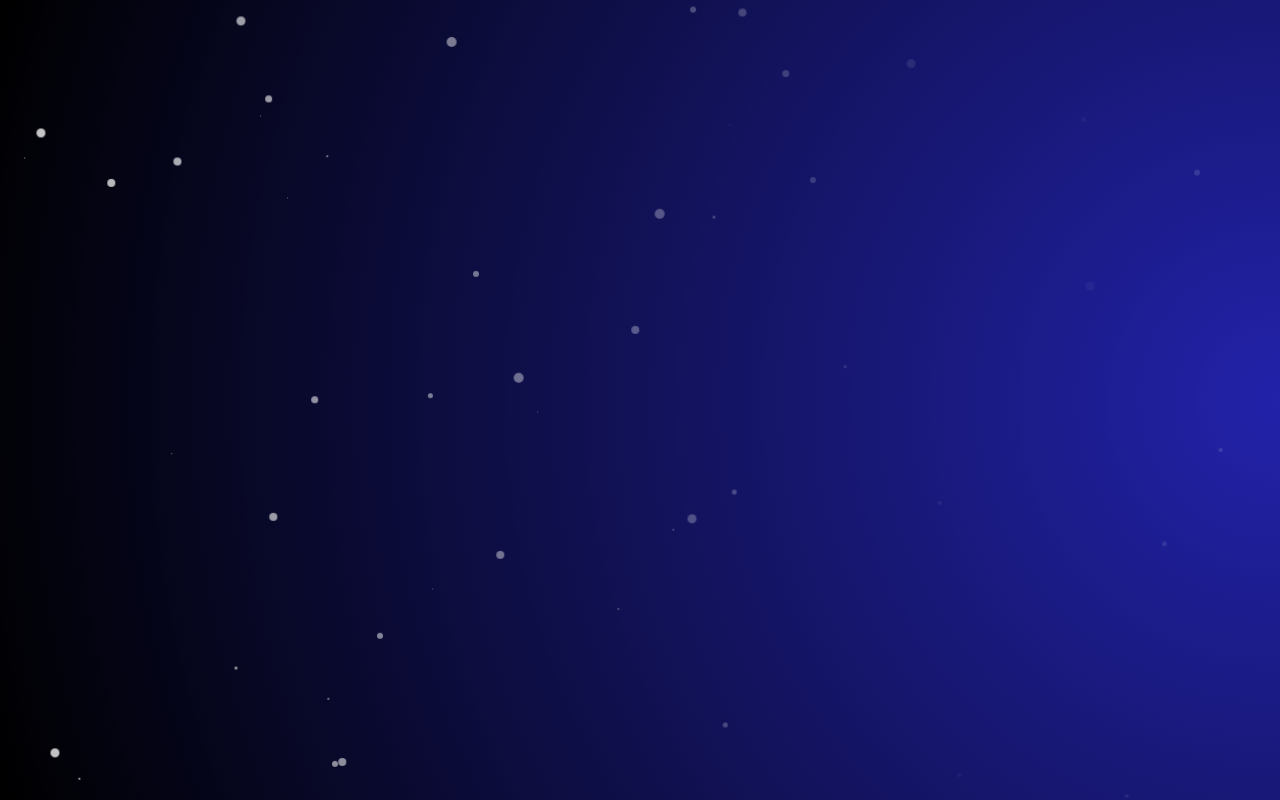
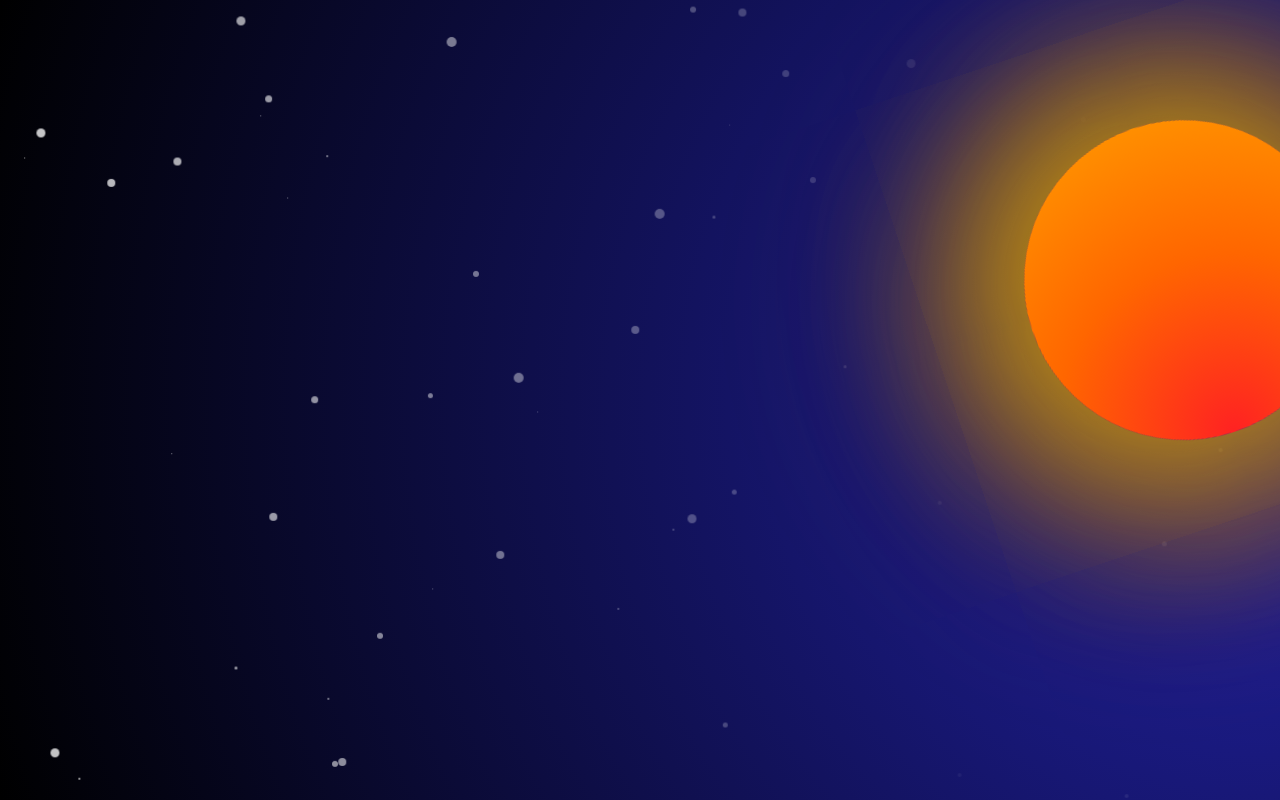
Before and after one commit to Faboid/portfolio, a React (Create React App) app: page / in a window 1280 px wide. Shown: the top 800 px of the page. Built offline with nearby package versions, Linux system fonts and the light colour scheme; the HTML template or start-up script is replaced by a standard one.

Commit message:
Set up sun style.

```diff
--- a/src/components/Sunshine.css
+++ b/src/components/Sunshine.css
@@ -7,6 +7,31 @@
     width: 100%;
     background: radial-gradient(circle at right, #2222AA, black);
     overflow: hidden;
+}
+
+.sun {
+    position: absolute;
+    left: 80vw;
+    top: 15vh;
+    height: min(20rem, 40vh);
+    aspect-ratio: 1/1;
+    border-radius: 100%;
+    background: radial-gradient(circle at right, #ff2222, #ff6600, #ff9900);
+    box-shadow:
+        -5px 15px 150px 50px #ddaa00bb,
+        20px -10px 150px 100px #aa550066,
+        15px 30px 150px 150px #55330044;
+    animation: 30s rotate linear infinite forwards;
+}
+
+@keyframes rotate {
+    from {
+        transform: rotate(0deg);
+    }
+
+    to {
+        transform: rotate(360deg);
+    }
 }
 
 .stars-container {
```
